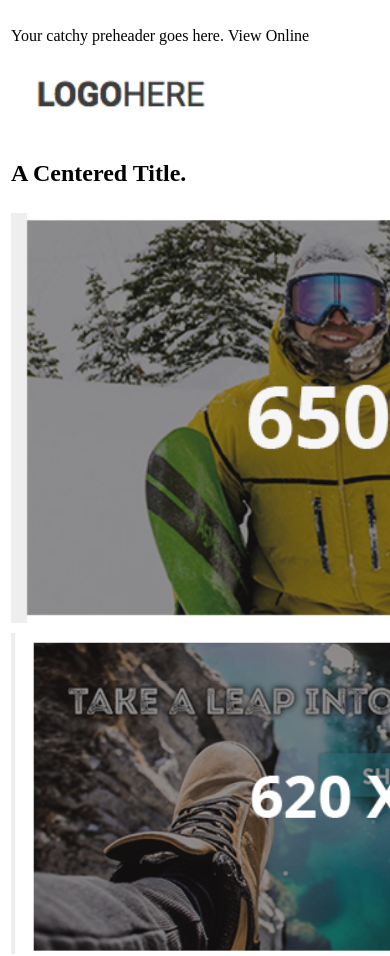
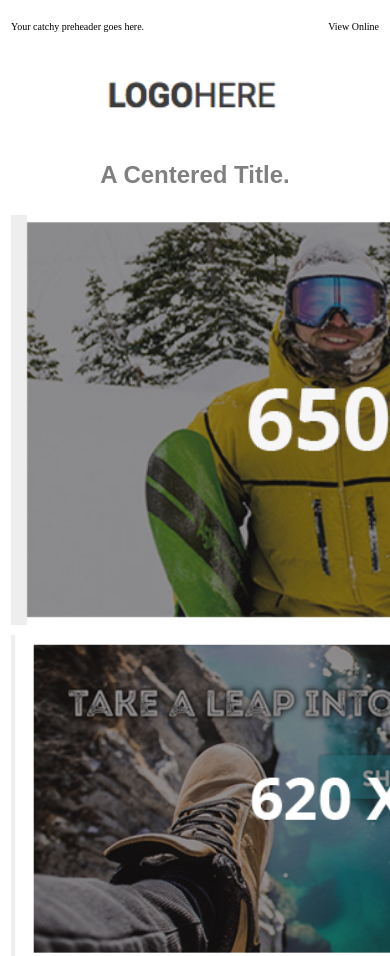
Before and after one commit to drrazzor/Responsive-Email, a plain HTML site: page index.html in a window 390 px wide. Shown: the top 956 px of the page. Drawn offline with Linux system fonts and the light colour scheme.

Commit message:
Responsive Texts

```diff
--- a/index.html
+++ b/index.html
@@ -3,6 +3,49 @@
 <head>
 	<meta charset="utf-8"/>
 	<style type="text/css">
+.wrapper{
+	width:100%;
+	table-layout: fixed;
+}
+.inner-wrapper{
+	width: 100%;
+	max-width: 670px;
+}
+.table-outer{
+	width: 100%;
+	max-width: 670px;
+}
+.header1{
+	width:100%;
+	align-text: left;
+	font-size: 10px;
+	font-family: Garmond;
+}
+.header2{
+	width:100%;
+	align-text: center;
+	text-indent: -20em;
+	font-size: 10px;
+	font-family: Garmond;
+}
+.table-logo{
+	width: 100%;
+	padding-top: 20px;
+}
+.snowJacketTitle{
+	width:100%;
+	font-family: Arial;
+	color: Gray;
+}
+.snowJackets{
+	width: 100%
+	max-width:100%;
+	height: auto;
+
+}
+
+
+
 		</style>
 </head>
 <body>
@@ -11,32 +54,32 @@
 		<div class = "inner-wrapper">
 			<table class = "table-outer">
 				<tr>
-					<td class= "header1">
-						<p> Your catchy preheader goes here. </p>
+					<td align="left" class= "header1">
+						<p> Your catchy preheader goes here.</p>
 					</td>
-					<td class= "header2">
-						<p>	View Online </p>
+					<td align="right" class= "header2">
+						<p> View Online </p>
 					</td>
 				</tr>  <!--END HEADER -->
 			</table> <!-- END TABLE OUTER -->
 			<table class = "table-logo">
 				<tr>
-					<td class= "logo">
+					<td align="center" class= "logo">
 						<a href="https://www.wiredmessenger.com/">
 						<img src = "logo.png" class="logo" alt="Logo Here">
 					</td>
 				</tr>  <!--END LOGO -->
 			</table> <!-- END TABLE LOGO -->
-			<table class = "table-snowJacketTitle">
+			<table class = "snowJacketTitle">
 				<tr>
-					<td class= "titleSnowJacket">
+					<td align="center" class= "titleSnowJacket">
 						<h2>	A Centered Title. </h2>
 					</td>
 				</tr>  <!--END CENTERED TITLE -->
 			</table> <!-- END TABLE CENTERED TITLE -->
-			<table class = "table-snowJacketoic">
+			<table class = "table-snowJacketPic">
 				<tr>
-					<td class= "snowJacketPic">
+					<td align="center" class= "snowJacketPic">
 						<a href="https://www.wiredmessenger.com">
 						<img src = "snowJackets.png" class="snowJackets" alt="Snow Jackets"></a>
 					</td>
```
